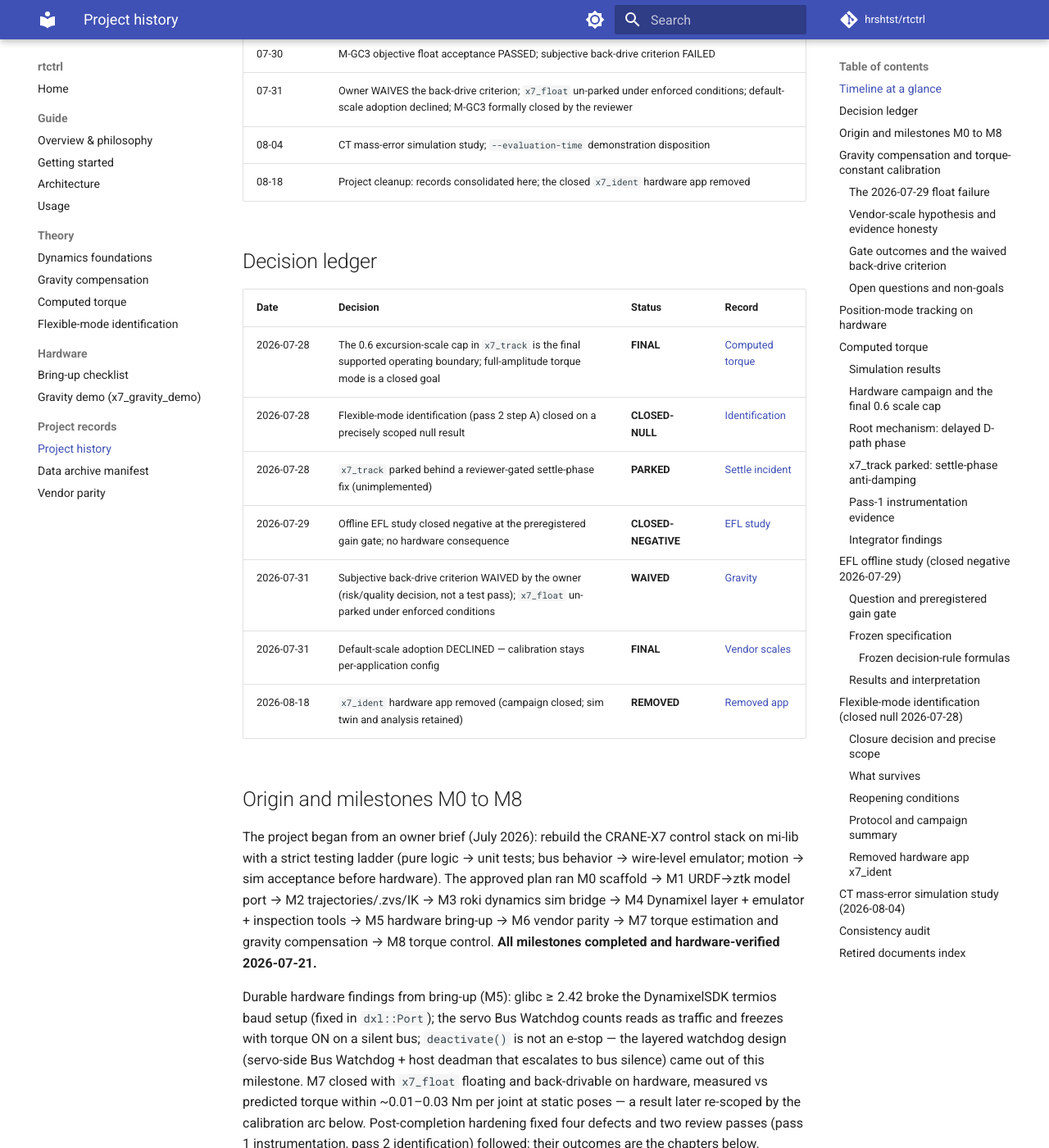
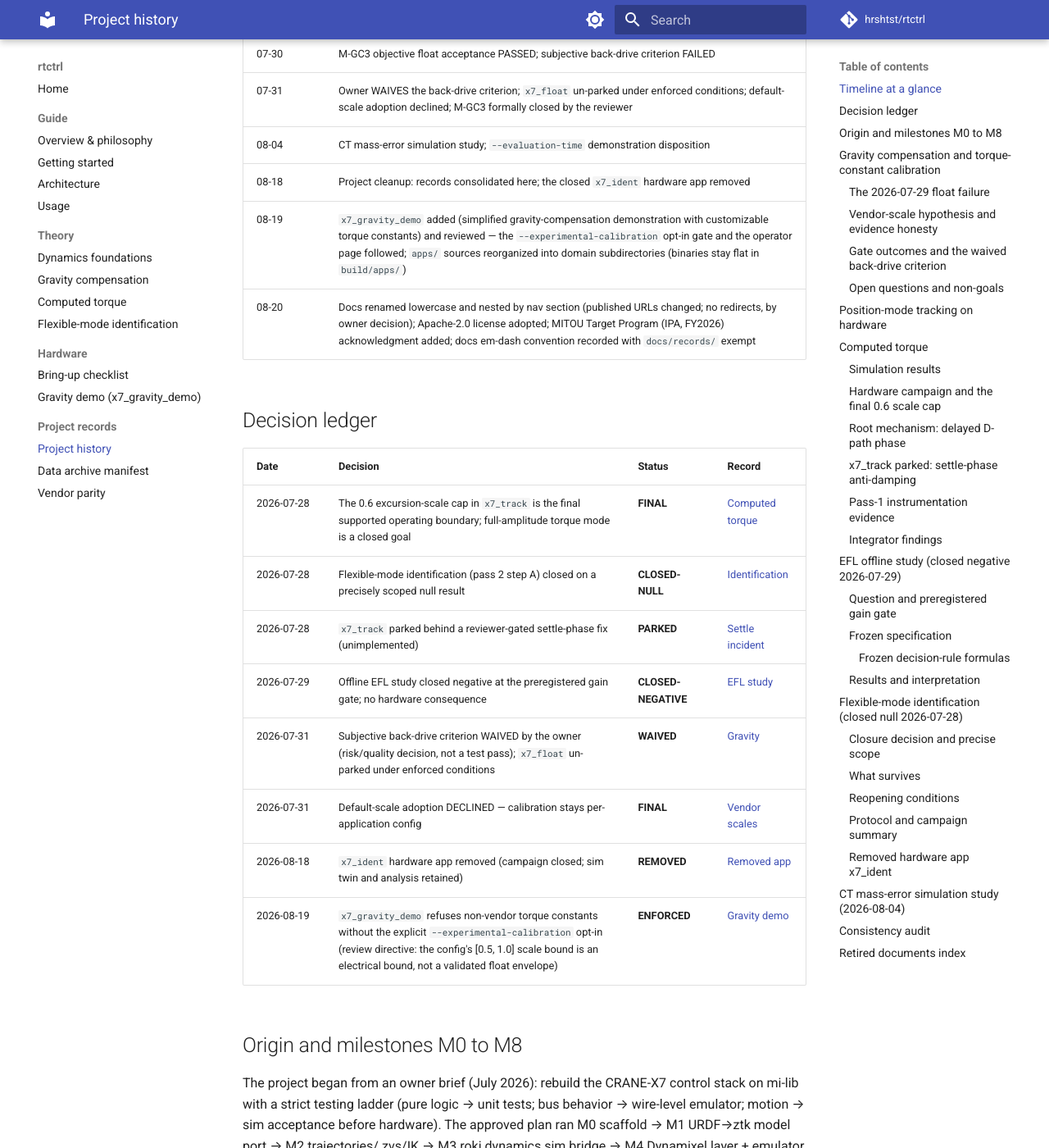
Before and after one commit to hrshtst/rtctrl, an MkDocs documentation site: the page built from docs/records/history.md, in a window 1280 px wide and 1400 px high, scrolled down 849 px. Shown: the whole window at 82% size. Built offline with MkDocs 1.6.1 and Material for MkDocs 9.7.7, drawn with Linux system fonts in a browser that asks for light colours; comment, search, counter and statistics services are not loaded.

Commit message:
docs: bring the history timeline and ledger current through 2026-08-20
Append-only additions, per the record's own charter: timeline rows
for 08-19 (x7_gravity_demo added and reviewed; apps/ reorganized by
domain) and 08-20 (docs renamed and nested, Apache-2.0 license,
MITOU Target FY2026 acknowledgment, em-dash convention with the
records/ exemption), plus a ledger row for the reviewed
--experimental-calibration opt-in gate. No existing line touched;
the page keeps its punctuation per the recorded exemption.

```diff
--- a/docs/records/history.md
+++ b/docs/records/history.md
@@ -29,6 +29,8 @@ append-only in spirit — the decisions below are closed.
 | 07-31 | Owner WAIVES the back-drive criterion; `x7_float` un-parked under enforced conditions; default-scale adoption declined; M-GC3 formally closed by the reviewer |
 | 08-04 | CT mass-error simulation study; `--evaluation-time` demonstration disposition |
 | 08-18 | Project cleanup: records consolidated here; the closed `x7_ident` hardware app removed |
+| 08-19 | `x7_gravity_demo` added (simplified gravity-compensation demonstration with customizable torque constants) and reviewed — the `--experimental-calibration` opt-in gate and the operator page followed; `apps/` sources reorganized into domain subdirectories (binaries stay flat in `build/apps/`) |
+| 08-20 | Docs renamed lowercase and nested by nav section (published URLs changed; no redirects, by owner decision); Apache-2.0 license adopted; MITOU Target Program (IPA, FY2026) acknowledgment added; docs em-dash convention recorded with `docs/records/` exempt |
 
 ## Decision ledger
 
@@ -41,6 +43,7 @@ append-only in spirit — the decisions below are closed.
 | 2026-07-31 | Subjective back-drive criterion WAIVED by the owner (risk/quality decision, not a test pass); `x7_float` un-parked under enforced conditions | **WAIVED** | [Gravity](#gate-outcomes-and-the-waived-back-drive-criterion) |
 | 2026-07-31 | Default-scale adoption DECLINED — calibration stays per-application config | **FINAL** | [Vendor scales](#vendor-scale-hypothesis-and-evidence-honesty) |
 | 2026-08-18 | `x7_ident` hardware app removed (campaign closed; sim twin and analysis retained) | **REMOVED** | [Removed app](#removed-hardware-app-x7_ident) |
+| 2026-08-19 | `x7_gravity_demo` refuses non-vendor torque constants without the explicit `--experimental-calibration` opt-in (review directive: the config's [0.5, 1.0] scale bound is an electrical bound, not a validated float envelope) | **ENFORCED** | [Gravity demo](../hardware/gravity-demo.md#experimental-calibration-policy) |
 
 ## Origin and milestones M0 to M8
 
```
